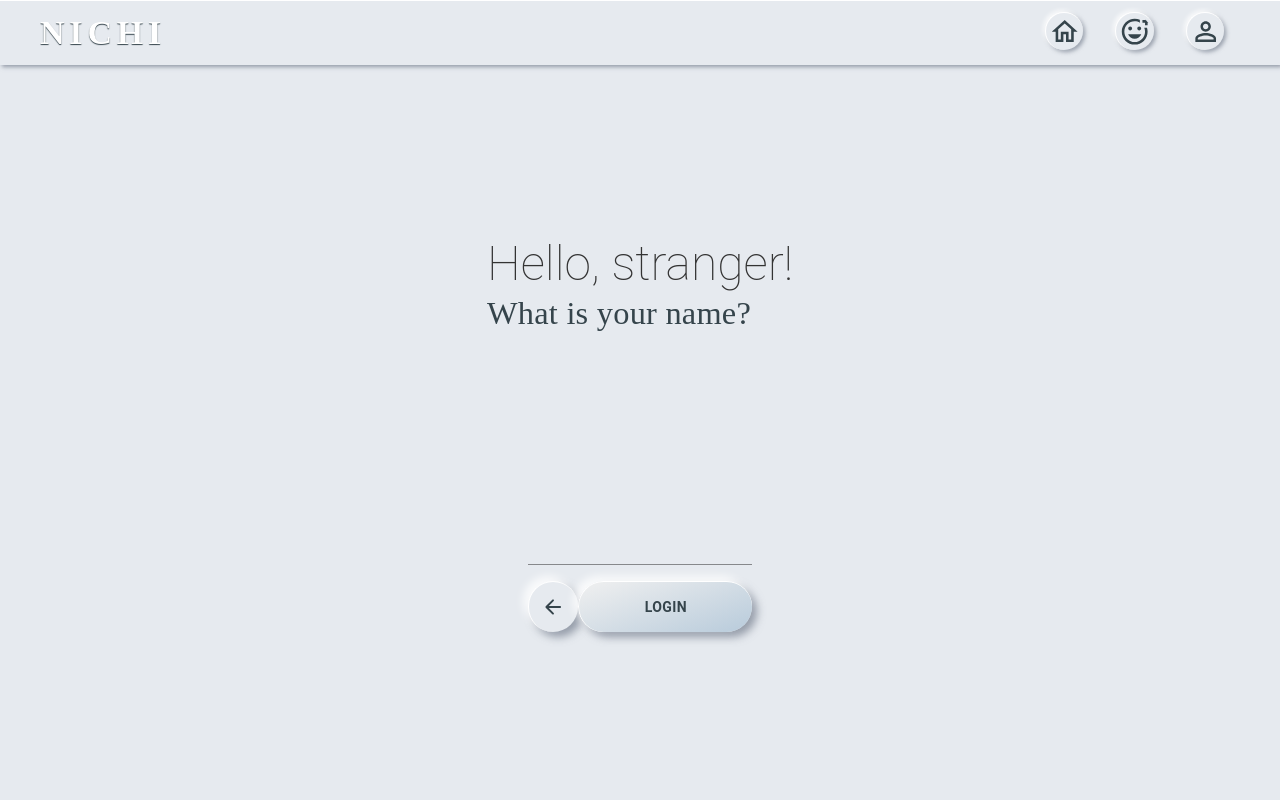
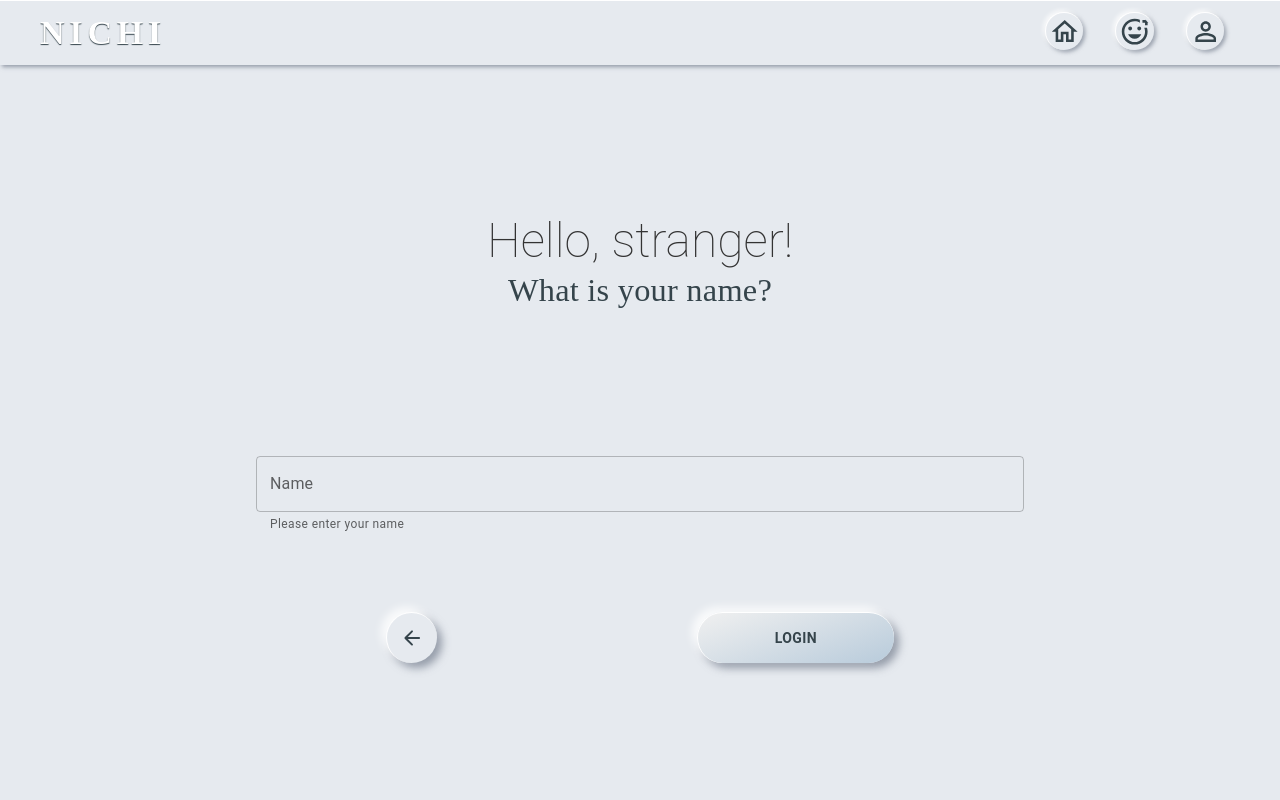
Before and after one commit to EAmrogowicz/nichi-energiseYourMind-react, a React (Create React App) app: page /user-login in a window 1280 px wide. Shown: the top 800 px of the page. Built offline with nearby package versions, Linux system fonts and the light colour scheme.

Commit message:
user login styles

```diff
--- a/src/index.css
+++ b/src/index.css
@@ -63,6 +63,7 @@ h3 {
 
 h4 {
   line-height: 1rem !important;
+  text-align: center;
 }
 
 h5 {
@@ -123,7 +124,7 @@ a:hover {
 .hero {
   width: 100%;
   height: 100vh;
-  margin-top: -40px;
+  margin-top: -80px;
   background-image: url("https://images.unsplash.com/photo-1498462440456-0dba182e775b?ixlib=rb-4.0.3&ixid=MnwxMjA3fDB8MHxwaG90by1wYWdlfHx8fGVufDB8fHx8&auto=format&fit=crop&w=1374&q=80");
   background-size: cover;
   background-repeat: no-repeat;
@@ -246,3 +247,20 @@ a:hover {
   margin: 0rem 0;
   padding-top: 0.2rem;
 }
+
+/* FORM
+-------------------------------------------------- */
+.form {
+  width: 80vw;
+  max-width: 48rem;
+  display: flex;
+  flex-direction: column;
+  justify-content: space-around;
+  align-items: center;
+}
+
+.inputField {
+  width: 100%;
+  color: white;
+  margin-bottom: 4.8rem;
+}
--- a/src/pages/UserLogin.js
+++ b/src/pages/UserLogin.js
@@ -1,11 +1,12 @@
 import { useState, useRef } from "react";
 import { Link, useNavigate } from "react-router-dom";
-import { Box, Input, FormControl } from "@mui/material";
+import { Box, FormControl } from "@mui/material";
 import PageContainer from "../components/PageContainer";
 import SubHeading from "../components/Typography/SubHeading";
 import StandardBtn from "../components/Button/StandardBtn";
 import IconBtn from "../components/Button/IconBtn";
 import Heading4 from "../components/Typography/Heading4";
+import TextField from "@mui/material/TextField";
 
 export default function UserLogin() {
   const [user, setUser] = useState(
@@ -37,27 +38,24 @@ export default function UserLogin() {
         <SubHeading text={"Hello, stranger!"} />
         <Heading4 text={"What is your name?"} />
       </Box>
-      <FormControl>
-        <Box
-          component="form"
-          sx={{
-            "& > :not(style)": { m: 1, width: "25ch" },
-          }}
-          autoComplete="off"
-        >
-          <Input
+      <FormControl className="form">
+        <TextField
+          className="inputField"
           id="name"
           label="Name"
           variant="outlined"
           value={username}
           onChange={handleChange}
           ref={inputRef}
+          helperText="Please enter your name"
         />
+
         <Box
           sx={{
             width: "100%",
             display: "flex",
-              justifyContent: "space-between",
+            justifyContent: "space-around",
+            alignItems: "center",
           }}
         >
           <Link to="/">
@@ -65,7 +63,6 @@ export default function UserLogin() {
           </Link>
           <StandardBtn name={"Login"} onClick={handleLogin} />
         </Box>
-        </Box>
       </FormControl>
     </PageContainer>
   );
```
Lines whose indentation alone changed are shown as unchanged.
